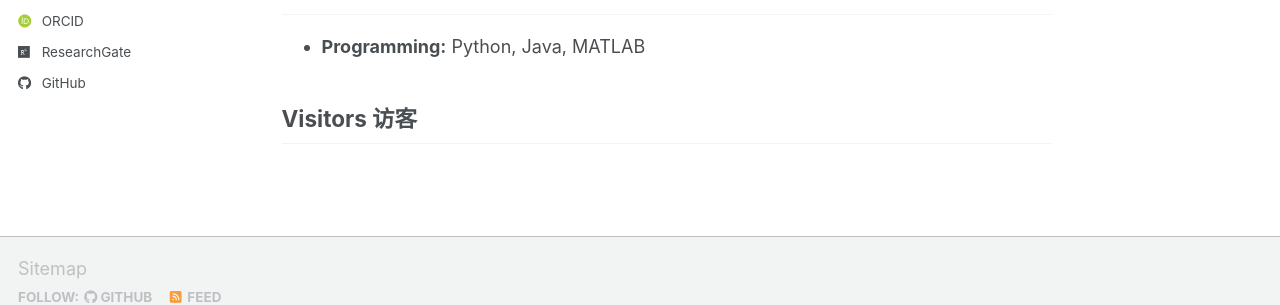
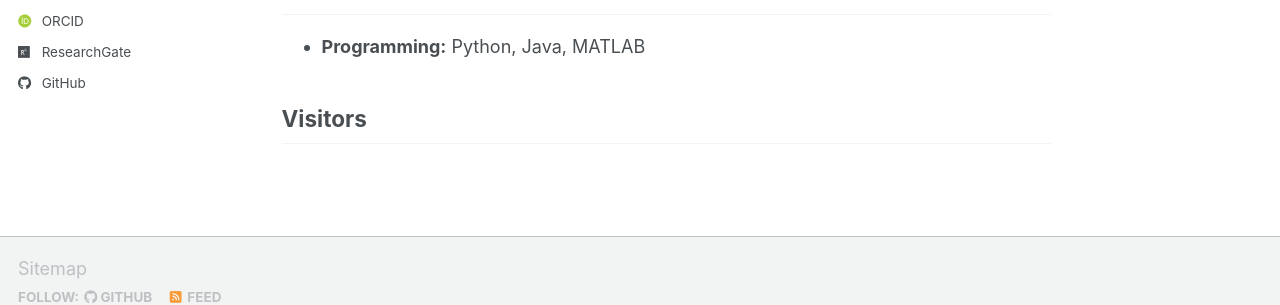
Before and after one commit to DozzzeN/yc_du, a Jekyll site: the page built from _pages/about.md, in a window 1280 px wide and 900 px high, scrolled down 2219 px. Shown: the part 525-830 px from the top of the window. Built offline with Jekyll 4.4.1, drawn with Linux system fonts in a browser that asks for light colours; some web fonts are replaced; a script bundle is joined from its source files by our own code; library files that are not in the unit come from our copies.

Commit message:
Update about.md

```diff
--- a/_pages/about.md
+++ b/_pages/about.md
@@ -70,6 +70,6 @@ My research focuses on **Physical Layer Security** and **Wireless Secret Key Gen
 
 * **Programming:** Python, Java, MATLAB
 
-## Visitors 访客
+## Visitors
 
 <script type="text/javascript" id="mmvst_globe" src="//mapmyvisitors.com/globe.js?d=GTyccLEFM2mZW1U9uua2EB-o34ZCYIUEU8qsk2uupk0"></script>
```
